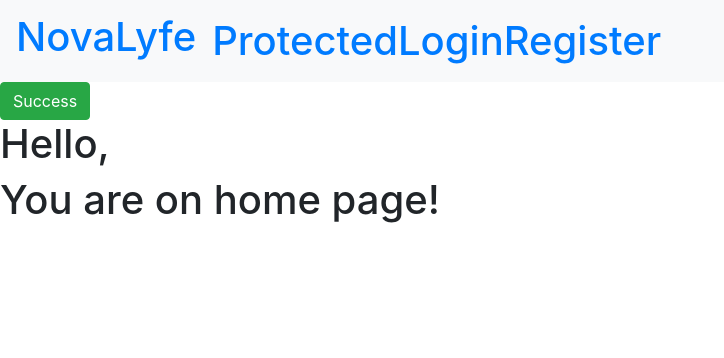
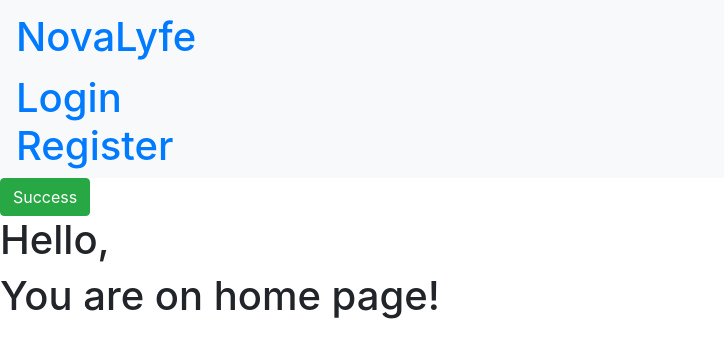
Before and after one commit to PatWyzlic/NovaLyfe, a React (Create React App) app in the folder Frontend/novalyfe/: page / in a window 1280 px wide. Shown: the top 358 px of the page, without its empty margins (0-724 px from the left). Built offline with nearby package versions, Linux system fonts and the light colour scheme.

Commit message:
Updated to navbar

```diff
--- a/Frontend/novalyfe/src/components/NavBar.js
+++ b/Frontend/novalyfe/src/components/NavBar.js
@@ -1,13 +1,28 @@
 import { Link } from "react-router-dom";
+import { useContext } from "react";
 import AuthContext from "../context/AuthContext";
 
 export default function NavBar(){
+    const { user, logoutUser } = useContext(AuthContext);
     return(
         <nav className="navbar navbar-expand-lg bg-light ">
-            <a className="navbar-brand" href="/"><h1>NovaLyfe</h1></a>
-            <Link to="/protected"><h1 className="navbar-nav me-auto mb-2 mb-lg-0 ">Protected</h1></Link>
-            <Link to="/login"><h1 className="navbar-nav me-auto mb-2 mb-lg-0">Login</h1></Link>
-            <Link to="/register"><h1 className="navbar-nav me-auto mb-2 mb-lg-0">Register</h1></Link>
+            <div>
+                <div>
+                {user ? (
+                <>
+                    <a className="navbar-brand" href="/"><h1>NovaLyfe</h1></a>
+                    <Link to="/protected"><h1>Protected</h1></Link>
+                    <button onClick={logoutUser}>Logout</button>
+                </>
+                ) : (
+                    <>
+                        <a className="navbar-brand" href="/"><h1>NovaLyfe</h1></a>
+                        <Link to="/login"><h1 className="navbar-nav me-auto mb-2 mb-lg-0">Login</h1></Link>
+                        <Link to="/register"><h1 className="navbar-nav me-auto mb-2 mb-lg-0">Register</h1></Link>
+                    </>
+                )}
+                </div>
+            </div>
         </nav>
     )
 }
```
